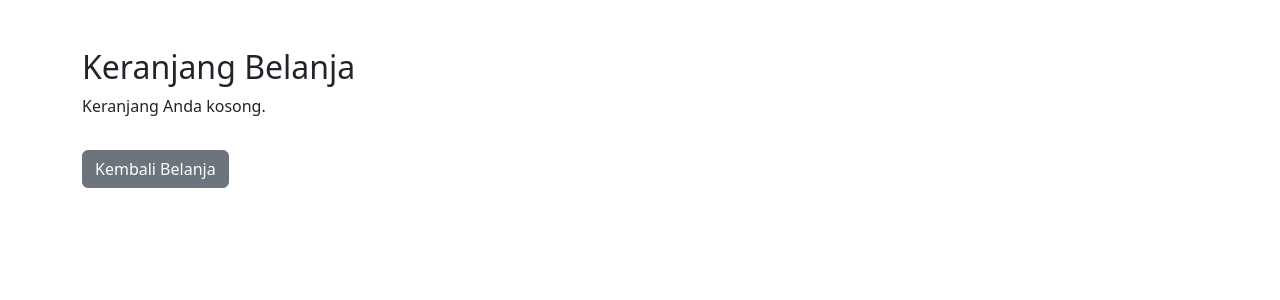
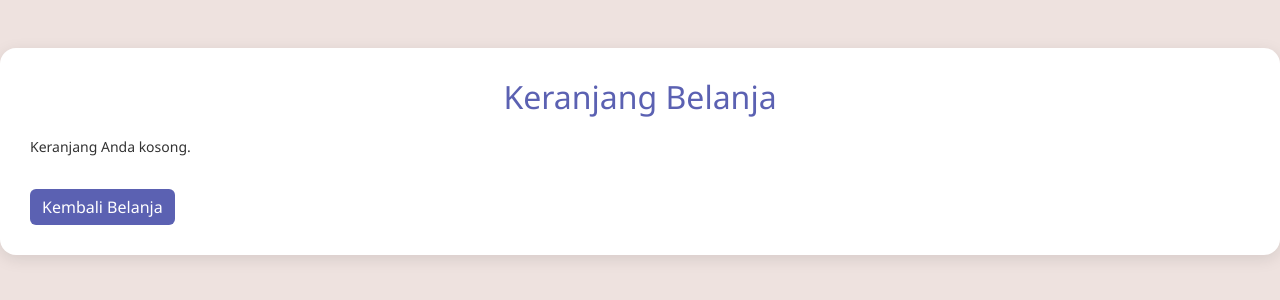
Before and after one commit to karinarinv/web, a PHP site: page /keranjang.php in a window 1280 px wide. Shown: the top 300 px of the page. Run offline with PHP 8.4, Linux system fonts and the light colour scheme; the visitor is signed in with stand-in values (Sample User, id 1).

Commit message:
Update keranjang.php

```diff
--- a/keranjang.php
+++ b/keranjang.php
@@ -23,6 +23,85 @@ $total = 0;
     <meta charset="UTF-8" />
     <title>Keranjang Belanja</title>
     <link href="https://cdn.jsdelivr.net/npm/bootstrap@5.3.3/dist/css/bootstrap.min.css" rel="stylesheet"/>
+    <style>
+    body {
+        background-color: #EEE2DF;
+        font-family: 'Segoe UI', Tahoma, Geneva, Verdana, sans-serif;
+        font-size: 14px;
+        color: #333;
+        margin: 0;
+        padding: 0;
+    }
+
+    .container {
+        max-width: 1400px;
+        background: #fff;
+        margin: 40px auto;
+        padding: 30px;
+        border-radius: 16px;
+        box-shadow: 0 4px 16px rgba(0,0,0,0.1);
+    }
+
+    h2 {
+        text-align: center;
+        color: #5B61B2;
+        margin-bottom: 20px;
+    }
+
+    table.table {
+        background-color: #8e7f6c;
+        border-radius: 12px;
+        overflow: hidden;
+        box-shadow: 0 2px 8px rgba(0, 0, 0, 0.05);
+    }
+
+    table.table th {
+        background-color: #E0CCBE;
+        color: #333;
+        text-align: center;
+    }
+
+    table.table td {
+        text-align: center;
+    }
+
+    .btn-danger {
+        background-color: #B85042;
+        border: none;
+    }
+
+    .btn-danger:hover {
+        background-color: #9b3b2f;
+    }
+
+    .btn-success {
+        background-color: #5B61B2;
+        border: none;
+    }
+
+    .btn-success:hover {
+        background-color: #8e7f6c;
+    }
+
+    .btn-secondary {
+        background-color: #5B61B2;
+        border: none;
+    }
+
+    .btn-secondary:hover {
+        background-color: #8e7f6c;
+    }
+
+    .form-label{
+        font-weight: bold;
+        color:rgb(79, 79, 79)
+    }
+
+    .form-check-input:checked {
+        background-color: #5B61B2;
+        border-color: #5B61B2;
+    }
+    </style>
 </head>
 <body>
 <div class="container mt-5">
@@ -59,8 +138,28 @@ $total = 0;
         </table>
         <h4>Total: Rp <?= number_format($total, 0, ',', '.'); ?></h4>
         <form method="post" action="struk.php">
-            <button class="btn btn-success">Checkout</button>
-        </form>
+    <div class="mb-3">
+        <label class="form-label">Metode Pembayaran:</label><br>
+        <div class="form-check">
+            <input class="form-check-input" type="radio" name="metode_pembayaran" value="Transfer Bank" id="transfer" required>
+            <label class="form-check-label" for="transfer">Transfer Bank</label>
+        </div>
+        <div class="form-check">
+            <input class="form-check-input" type="radio" name="metode_pembayaran" value="Mobile Banking" id="mbanking">
+            <label class="form-check-label" for="mbanking">Mobile Banking</label>
+        </div>
+        <div class="form-check">
+            <input class="form-check-input" type="radio" name="metode_pembayaran" value="Cash" id="mbanking">
+            <label class="form-check-label" for="mbanking">Cash</label>
+        </div>
+        <div class="form-check">
+            <input class="form-check-input" type="radio" name="metode_pembayaran" value="QRIS" id="qris">
+            <label class="form-check-label" for="qris">QRIS</label>
+        </div>
+    </div>
+    <button class="btn btn-success">Checkout</button>
+</form>
+
     <?php endif; ?>
     <a href="bt_earphone.php" class="btn btn-secondary mt-3">Kembali Belanja</a>
 </div>
```
